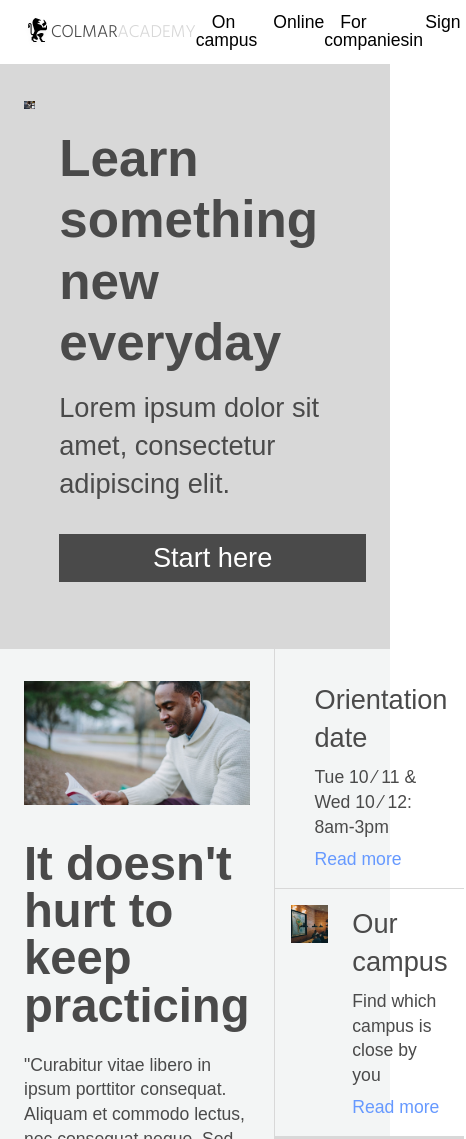
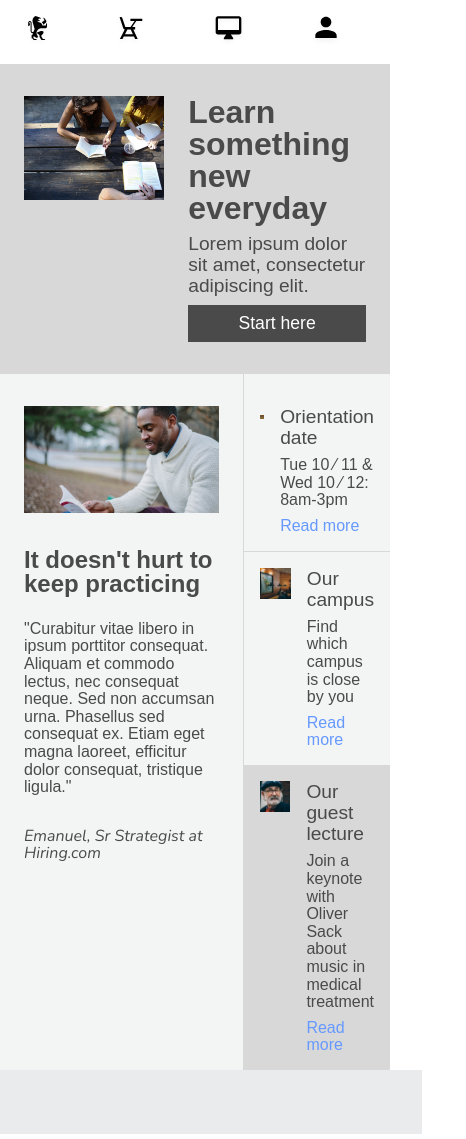
Before and after one commit to DoKe65/colmaracademy, a plain HTML site: page index.html in a window 390 px wide. Shown: the top 1139 px of the page, 466 px wide, since content can reach past the window. Drawn offline with nearby package versions, Linux system fonts and the light colour scheme; a web font is replaced by a local one.

Commit message:
Add first adjustments to mobile-version.

```diff
--- a/index.html
+++ b/index.html
@@ -5,7 +5,7 @@
 	<link rel="stylesheet" type="text/css" href="resources/css/reset.css">
 	<link rel="stylesheet" type="text/css" href="resources/css/style.css">
   <link href="https://fonts.googleapis.com/css?family=Hind+Siliguri:300,400,500,600,700" rel="stylesheet">
-   <link href="https://fonts.googleapis.com/css?family=Hind+Vadodara:300,400,500,600,700|Playfair+Display:400,400i" rel="stylesheet">
+   <link href="https://fonts.googleapis.com/css?family=Hind+Vadodara:300,400,500,600,700|Nunito:300,300i,400,400i" rel="stylesheet">
 </head>
 <body>
   <!-- Header Section -->
@@ -22,7 +22,14 @@
       <li><a href="#">Sign in</a></li>
     </ul>
    </nav>
-   <nav class="flex row mobile"></nav>
+   <nav class="flex row mobile">
+     <ul class="flex row">
+      <li><img src="resources/imgs/ic-logo.svg" alt="Colmar-Academy Logo"></li>
+      <li><a href="#campus"><img src="resources/imgs/ic-on-campus.svg" alt="On Campus"></a></li>
+      <li><a href="#courses"><img src="resources/imgs/ic-online.svg" alt="Online"></a></li>
+      <li><a href="#"><img src="resources/imgs/ic-login.svg" alt="Login"></a></li>
+    </ul>
+   </nav>
   </header>
 
   <!-- Main-Content -->
@@ -184,6 +191,12 @@
     <!-- Thesis-Section for Mobiles-->
     <div id="thesis" class="flex column mobile"></div>
 
+    <div class="flex row tester">
+      <div class="test">Hallo</div>
+      <div class="test">Eins</div>
+      <div class="test">Zwei</div>
+    </div>
+
 
   <footer class="flex row">
     <span class="copyright">&copy; 2016 Colmar Academy. All rights reserved</span>
--- a/resources/css/style.css
+++ b/resources/css/style.css
@@ -44,6 +44,79 @@ p,
   display: none;
 }
 
+@media only screen and (max-width: 1130px) {
+  p,
+  .infotext a {
+    line-height: 1.3;
+    font-size: 1rem;
+  }
+
+  h3 {
+    font-size: 1.4rem;
+    line-height: 1.3;
+  }
+}
+
+@media only screen and (max-width: 1024px) {
+  h1 {
+    font-size: 2.7rem;
+    font-weight: 700;
+    line-height: 1.1;
+    }
+
+  h2 {
+    font-size: 2.4rem;
+    font-weight: 700;
+  }
+}
+
+@media only screen and (max-width: 875px) {
+  h1 {
+  font-size: 2rem;
+  line-height: 1;
+  }
+
+  h2 {
+    font-size: 1.5rem;
+  }
+
+  h3 {
+    font-size: 1.2rem;
+    line-height: 1.1;
+  }
+
+  p,
+  .infotext a {
+    line-height: 1.1;
+    font-size: 1rem;
+  }
+}
+
+@media only screen and (max-width: 767px) {
+  .desktop {
+    display: none;
+  }
+
+  .mobile {
+    display: flex;
+    justify-content: flex-start;
+    width: 100%;
+  }
+
+  ul {
+    width: 100%;
+    justify-content: space-around;
+  }
+
+  ul img {
+    height: 2rem;
+  }
+
+  .logo {
+    display: none;
+  }
+}
+
 /* Header and Footer-Nav */
 
 nav {
@@ -54,6 +127,10 @@ nav ul li a {
   padding-left: 1rem;
   text-decoration: none;
   color: black;
+}
+
+nav ul li a:hover {
+
 }
 
 /* Header-Section */
@@ -131,7 +208,31 @@ header {
   padding: 0.5rem;
   border: none;
   max-width: 24rem;
-  margin-bottom: 0.2rem;
+  margin-bottom: 0rem;
+}
+
+@media only screen and (max-width: 875px) {
+
+  .jumbotron .start {
+    margin: 0 0 0 1.5rem;
+    justify-content: center;
+    flex-basis: 40%;
+  }
+
+  .jumbotron .start h1 {
+    padding-right: 1rem;
+  }
+
+  .jumbotron .start h3 {
+    margin-bottom: 5%;
+  }
+
+  .btn {
+    font-size: 1.1rem;
+    border: none;
+    max-width: 20rem;
+    margin-bottom: 0;
+  }
 }
 
 /* Main-Content */
@@ -180,6 +281,12 @@ header {
   margin-bottom: 0.5rem;
 }
 
+@media only screen and (max-width: 875px) {
+  .infoimg {
+    padding-right: 1rem;
+  }
+}
+
 /* Campus-Section */
 
 #campus {
@@ -193,9 +300,10 @@ header {
 }
 
 .source {
-  font-family: "Playfair-Display";
+  font-family: Nunito;
   font-weight: 400;
   margin-top: 2rem;
+  font-style: italic;
 }
 
 #campus .infos .info:first-child {
@@ -209,6 +317,12 @@ header {
 #campus .infotext a {
   text-decoration: none;
   color: #69f;
+}
+
+@media only screen and (max-width: 1052px) {
+  #campus .infos .info:first-child .infotext p {
+    max-width: 11rem;
+  }
 }
 
 /* Courses-Section */
@@ -261,6 +375,19 @@ header {
   margin-bottom: 1.5rem;
 }
 
+@media only screen and (max-width: 875px) {
+  #courses {
+    padding: 2rem 1rem;
+  }
+
+  .course {
+    margin: 0 0.5rem;
+    justify-content: flex-start;
+    max-width: 532px;
+  }
+}
+
+
 /* Thesis-Section */
 
 #thesis {
@@ -294,9 +421,20 @@ footer {
   border-top: 1px solid #d8d8d8;
   background-color: #f3f5f5;
   justify-content: space-between;
-  padding: 1rem 1.5rem;
+  padding: 1rem 1.5rem 3rem 1.5rem;
 }
 
 footer span {
   margin-left: 1.5rem;
 }
+
+.tester {
+  width: 100%;
+  justify-content: space-around;
+}
+
+.test {
+  border: 1px solid black;
+  height: 50px;
+  width: 50px;
+}
```
